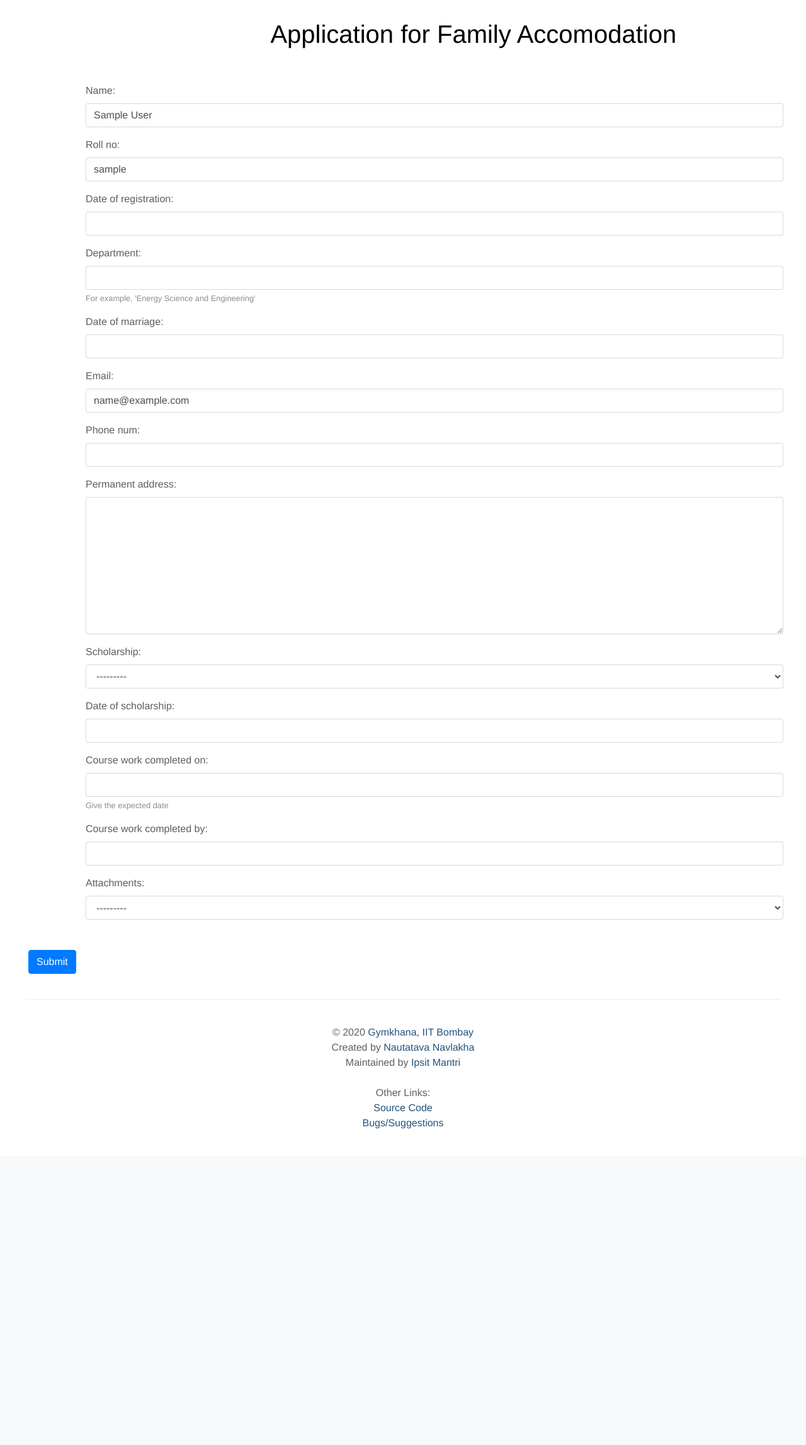
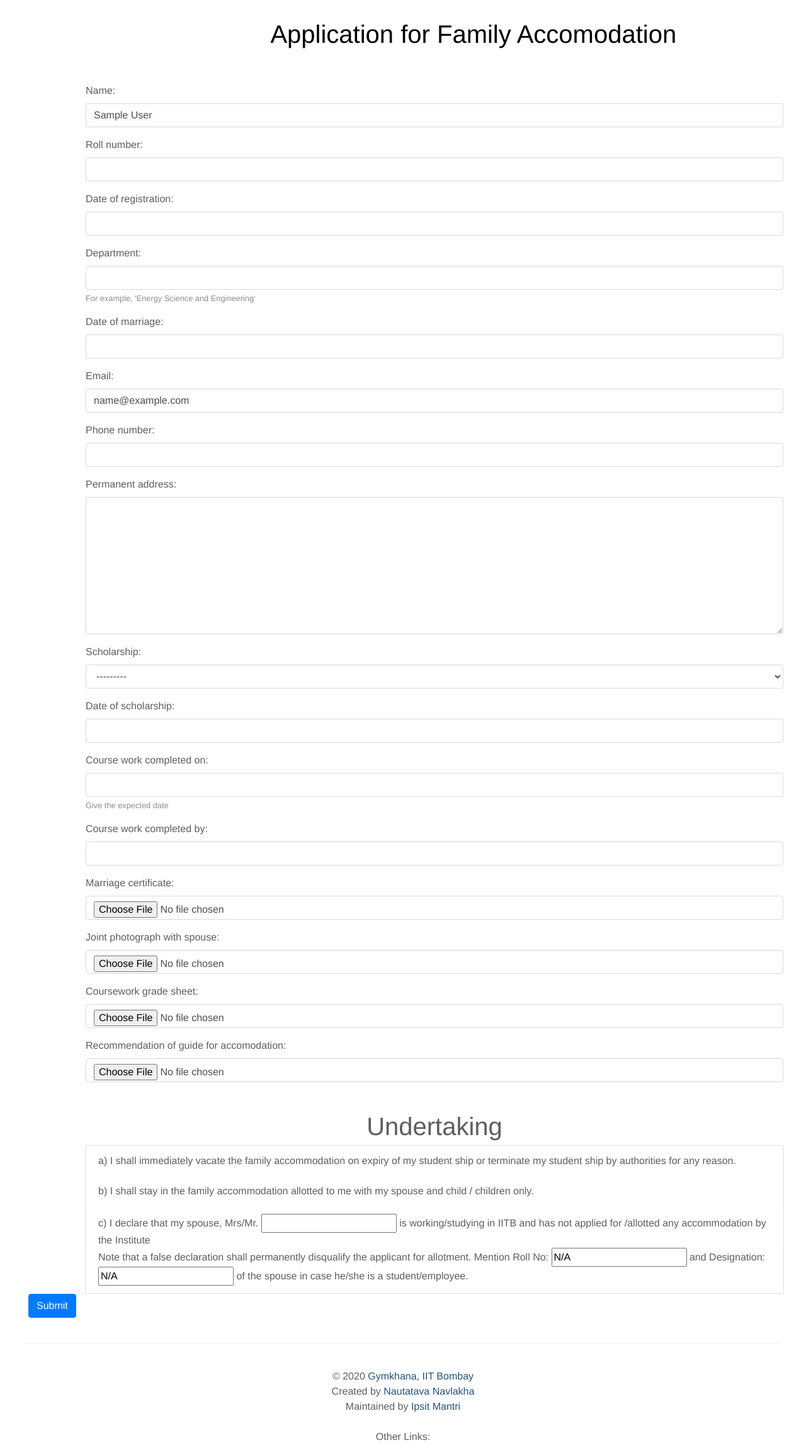
Before and after one commit to iitb-gymkhana/Married-research-scholars-portal, a Django app: page /portal/apply/ in a window 1280 px wide. Shown: the part 50-2344 px from the top of the page at 63% size. Before the commit the page ends 1842 px from the top, so only its background shows below. Run offline with Django 3.2, Linux system fonts and the light colour scheme; the visitor is signed in with stand-in values (Sample User, id 1); data that the repository does not hold is empty; parts of the project's set-up code (start-up, migrations or seed data) failed here and were passed over; some libraries are stand-ins or nearby versions.

Commit message:
updated application form and undertaking form

```diff
--- a/portal/forms.py
+++ b/portal/forms.py
@@ -1,6 +1,6 @@
 from django import forms
 from django.forms import formset_factory, modelformset_factory
-from .models import Queuer, Dependant, Applicant, Attachment
+from .models import Queuer, Dependant, Applicant
 
 
 class ApplicantForm(forms.ModelForm):
@@ -11,8 +11,25 @@
     class Meta:
         model = Applicant
         fields = '__all__'
+        exclude = (
+            'spouse_name',
+            'spouse_roll_number',
+            'spouse_designation'
+        )
 
+class UndertakingForm(forms.ModelForm):
+    """Form Definition for Undertaking"""
+    def __init__(self, *args, **kwargs):
+        super(UndertakingForm, self).__init__(*args, **kwargs)
 
+    class Meta:
+        model = Applicant
+        exclude = '__all__'
+        fields = (
+            'spouse_name',
+            'spouse_roll_number',
+            'spouse_designation'
+        )
 class QueuerForm(forms.ModelForm):
     """Form definition for Queuer."""
 
@@ -47,3 +64,6 @@
         model = Queuer
         fields = "__all__"
         exclude = ("waitlist_Type1","waitlist_Tulsi", "waitlist_MRSB")
+
+# class UndertakingForm(forms.Form):
+#
--- a/portal/models.py
+++ b/portal/models.py
@@ -198,35 +198,32 @@
 
 class Applicant(models.Model):
     name = models.CharField(max_length=128)
-    roll_no = models.CharField(max_length=128)
+    roll_number = models.CharField(max_length=128)
     date_of_registration = models.DateField(null=False)
     department = models.CharField(max_length=128, help_text="For example, 'Energy Science and Engineering'", null=False)
-    date_of_marriage = models.DateField(null=True, blank=False)
+    date_of_marriage = models.DateField(null=True, default='', blank=False)
     email = models.EmailField(max_length=256)
-    phone_num = PhoneNumberField(default='')
+    phone_number = PhoneNumberField(default='')
     permanent_address = models.TextField(default='', null=False)
     scholarship = models.CharField(max_length=128, choices=[
         ('I', 'Institute'),
         ('CSIR', 'CSIR'),
         ('UGC', 'UGC')
     ], null=True)
-    date_of_scholarship = models.DateField(null=True)
-    course_work_completed_on = models.DateField(help_text='Give the expected date')
+    date_of_scholarship = models.DateField(null=True, default='')
+    course_work_completed_on = models.DateField(null=True, default='',help_text='Give the expected date')
     course_work_completed_by = models.CharField(max_length=128)
-    attachments = models.ForeignKey('Attachment', on_delete=models.CASCADE, unique=True)
+    marriage_certificate = models.FileField(upload_to='marriage_certificates/', null=True, blank=False)
+    joint_photograph_with_spouse = models.FileField(upload_to='photo_with_spouse/', null=True, blank=False)
+    coursework_grade_sheet = models.FileField(upload_to='grade_sheet/', null=True, blank=False)
+    recommendation_of_guide_for_accomodation = models.FileField(upload_to='guide_recommendation/', null=True, blank=False)
+    spouse_name = models.CharField(max_length=128, null=True, blank=False)
+    spouse_roll_number = models.CharField(max_length=128, null=True, blank=False, default='N/A')
+    spouse_designation = models.CharField(max_length=128, null=True, blank=False, default='N/A')
 
     class Meta:
         verbose_name = 'Applicant'
         verbose_name_plural = 'Applicants'
-        unique_together = ('roll_no', 'attachments')
 
-
-class Attachment(models.Model):
-    marriage_certificate = models.FileField(upload_to='marriage_certificates/')
-    pic_with_spouse = models.FileField(upload_to='photo_with_spouse/')
-    coursework_grade_sheet = models.FileField(upload_to='grade_sheet/')
-    recommendation_of_guide = models.FileField(upload_to='guide_recommendation/')
-
-    class Meta:
-        verbose_name = 'Attachment'
-        verbose_name_plural = 'Attachments'
+    def __str__(self):
+        return self.name
--- a/portal/views.py
+++ b/portal/views.py
@@ -2,7 +2,7 @@
 from django.shortcuts import redirect, render
 from django.urls import reverse
 
-from .forms import QueuerForm, ApplicantForm
+from .forms import QueuerForm, ApplicantForm, UndertakingForm
 from .models import Queuer, Applicant
 
 
@@ -19,21 +19,23 @@
         # POST['roll_number'] = request.user.username
         # POST['name'] = request.user.first_name + request.user.last_name
         # POST['email'] = request.user.email
-        form = QueuerForm(POST, request.FILES)
+        # form = QueuerForm(POST, request.FILES)
         form = ApplicantForm(POST, request.FILES)
+        form2 = UndertakingForm(POST)
         # TODO: can't sent in POST requests when fields are disabled,.
 
         if form.is_valid():
             form.save()
+            form2.save()
             return redirect(reverse("portal:thanks"))
     else:
-        form = QueuerForm(
-            initial={
-                "name": request.user.first_name + " " + request.user.last_name,
-                "roll_number": request.user.username,
-                "email": request.user.email,
-            }
-        )
+        # form = QueuerForm(
+        #     initial={
+        #         "name": request.user.first_name + " " + request.user.last_name,
+        #         "roll_number": request.user.username,
+        #         "email": request.user.email,
+        #     }
+        # )
         form = ApplicantForm(
             initial={
                 'name': request.user.first_name + ' ' + request.user.last_name,
@@ -41,7 +43,8 @@
                 'email': request.user.email
             }
         )
-    return render(request, "portal/apply.html", {"form": form})
+        form2 = UndertakingForm()
+    return render(request, "portal/apply.html", {"form": form, 'form2': form2})
 
 
 @login_required
--- a/templates/form.html
+++ b/templates/form.html
@@ -18,7 +18,7 @@
 </div>
 <div class="container p-3 my-3">
     {% for field in form.visible_fields %}
-<div class="form-group">
+        <div class="form-group">
   <div class="" style="width: available">{{ field.label_tag }}</div>
   {% if form.is_bound %}
   {% if field.errors %}
@@ -39,6 +39,17 @@
   <small class="form-text text-muted">{{ field.help_text }}</small>
   {% endif %}
 </div>
+
 {% endfor %}
 </div>
+<div class="container">
+    <h1 class="text-center">Undertaking</h1>
+    <ul class="list-group">
+        <li class="list-group-item">a)	I shall immediately vacate the family accommodation on expiry of my student ship  or terminate my student ship by authorities for any reason.</li>
+        <li class="list-group-item">b)	I shall stay in the family accommodation allotted to me with my spouse and  child / children only.  </li>
+        <li class="list-group-item">c)	I declare that my spouse, Mrs/Mr. {{ form2.spouse_name }} is working/studying in IITB and has not applied for /allotted any accommodation by the Institute<br>
+        Note that a false declaration shall permanently disqualify the applicant for allotment. Mention Roll No: {{ form2.spouse_roll_number }} and
+        Designation: {{ form2.spouse_designation }} of the spouse in case he/she is a student/employee.</li>
+    </ul>
 </div>
+</div>
```
Also changed, not shown: portal/admin.py (+15 -2 lines), portal/migrations/0021_auto_20200922_1141.py (added), portal/migrations/0022_auto_20200922_1157.py (added), portal/migrations/0023_auto_20200922_2106.py (added), portal/migrations/0024_applicant_spouse_name.py (added).
